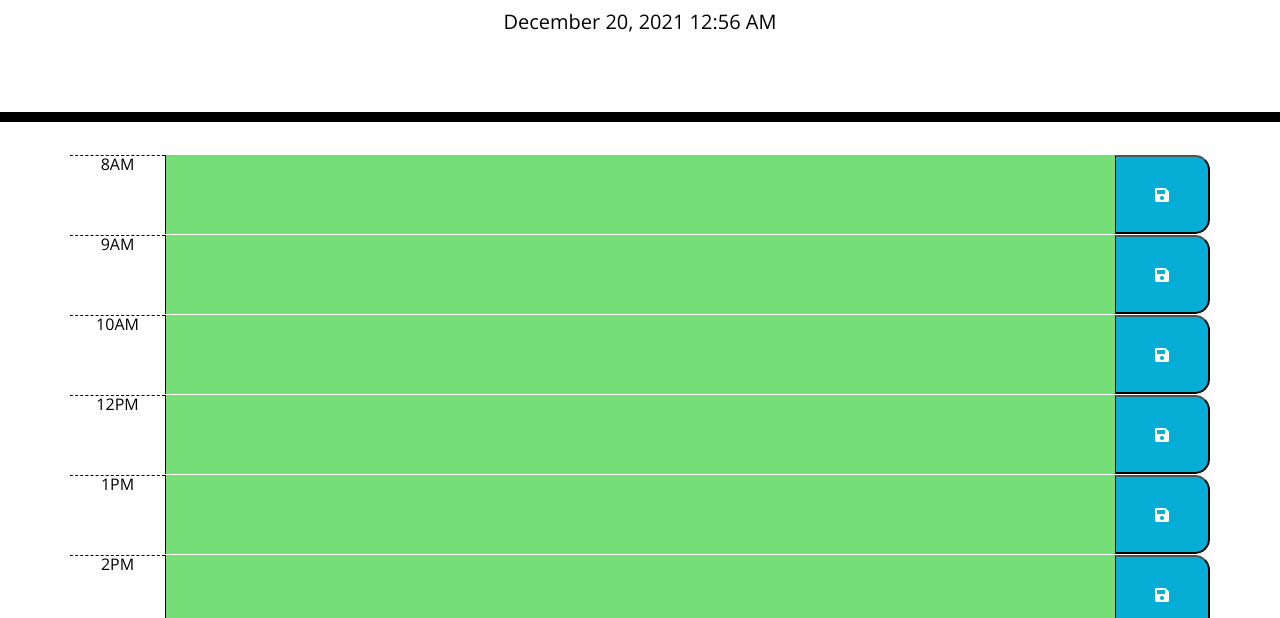
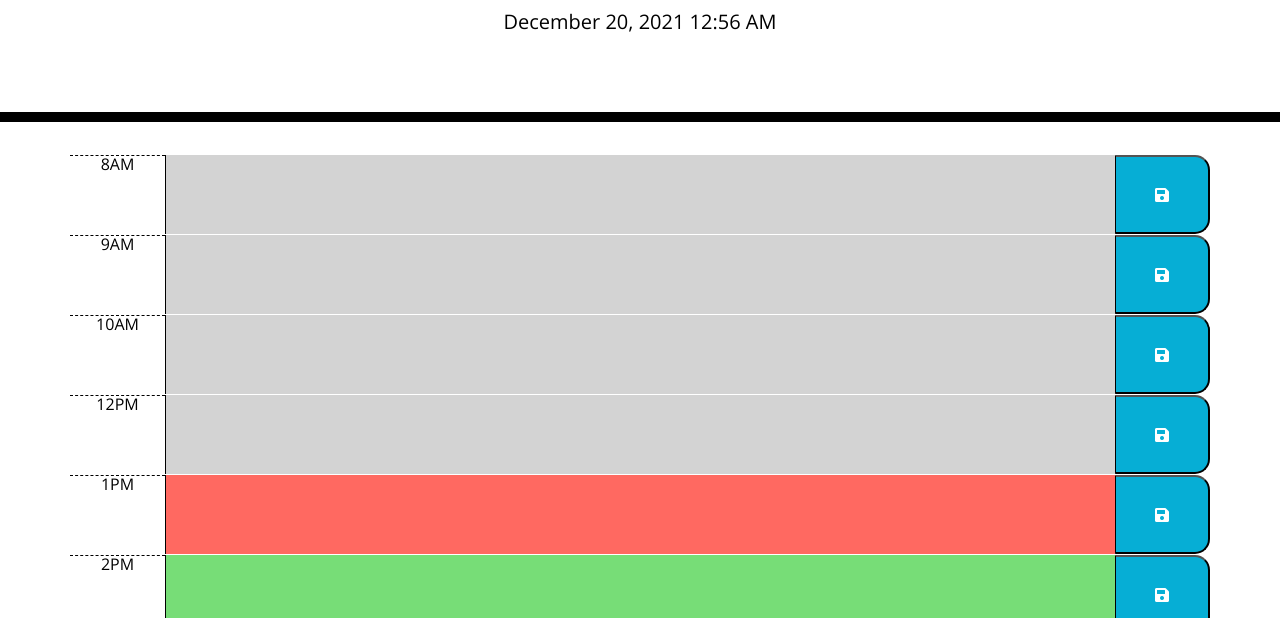
Before and after one commit to Clfreeman22/daily-planner, a plain HTML site: page index.html in a window 1280 px wide. Shown: the part 182-800 px from the top of the page. Drawn offline with nearby package versions, Linux system fonts and the light colour scheme.

Commit message:
tested color selection

```diff
--- a/assets/script.js
+++ b/assets/script.js
@@ -37,8 +37,8 @@ $(".time-block").append("<button class='col-1 saveBtn'></button>");
 $(".saveBtn").append("<i class='fas fa-save'></i>");
 
 
-var getCurrentTime = moment().hour();
-
+//var getCurrentTime = moment().hour();
+var getCurrentTime = 12
 function singleTimeBlock() {
     $(".time-block").each(function() {
         var blockTime = parseInt($(this).attr("id").split("time")[1]);
--- a/assets/style.css
+++ b/assets/style.css
@@ -44,7 +44,7 @@ textarea{
 
 .past {
   background-color: #d3d3d3;
-  color: white;
+  color: black;
 }
 
 .present {
@@ -54,7 +54,7 @@ textarea{
 
 .future {
   background-color: #77dd77;
-  color: white;
+  color: black;
 }
 
 .saveBtn {
```
